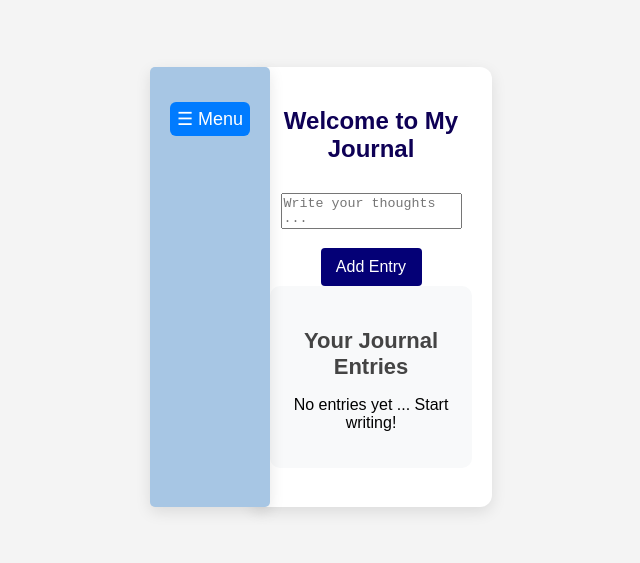
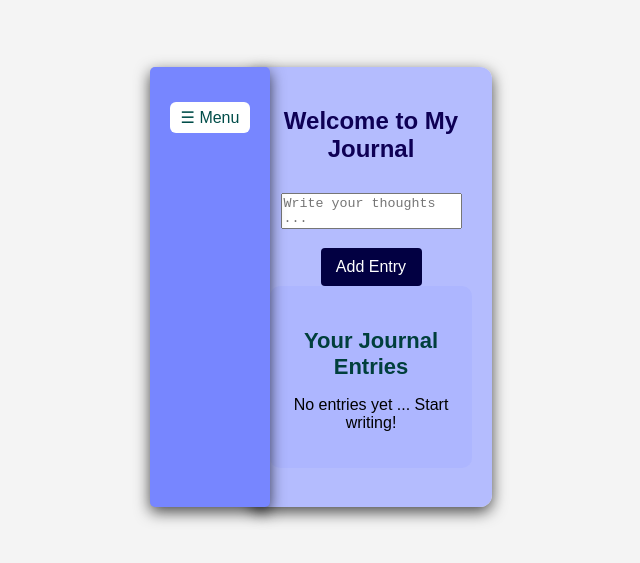
Before and after one commit to arpangreat/myjournal-app, a React (Create React App) app: page /Homepage in a window 1280 px wide. Shown: the part 133-696 px from the top of the page, without its empty margins (300-940 px from the left). Built offline with nearby package versions, Linux system fonts and the light colour scheme.

Commit message:
Added myjournal-app files

```diff
--- a/src/App.css
+++ b/src/App.css
@@ -52,7 +52,7 @@ input {
 }
 
 button {
-  background-color: #040076;
+  background-color: #020042;
   color: white;
   padding: 10px;
   border: none;
--- a/src/Homepage.css
+++ b/src/Homepage.css
@@ -22,11 +22,11 @@ body {
 /* Sidebar Dashboard */
 .sidebar {
   width: 80px;
-  background: #a7c6e4;
+  background: rgb(119, 134, 255);
   color: white;
   padding: 20px;
   border-radius: 5px;
-  box-shadow: 0 5px 15px rgba(0, 0, 0, 0.1);
+  box-shadow: 0 5px 15px rgba(0, 0, 0, 0.7);
   cursor: pointer;
   transition: width 0.5s ease-in-out;
   position: absolute;
@@ -41,18 +41,18 @@ body {
 
 /* Sidebar Toggle Button */
 .toggle-btn {
-  background: #007bff;
-  color: white;
+  background: #ffffff;
+  color: rgb(0, 77, 73);
   padding: 6px;
   border: none;
-  font-size: 18px;
+  font-size: bold 18px;
   cursor: pointer;
   border-radius: 6px;
   width: 100%;
 }
 
 .toggle-btn:hover {
-  background: #0056b3;
+  background: #b9fffb;
 }
 
 /* Sidebar Content */
@@ -80,16 +80,16 @@ body {
 }
 
 .sidebar li:hover {
-  background: #495057;
+  background: #b9fffb;
 }
 
 /* Journal Area */
 .homepage-content {
   flex: 1;
-  background: white;
+  background: rgba(173, 182, 255, 0.899);
   padding: 20px;
   border-radius: 12px;
-  box-shadow: 0 5px 15px rgba(0, 0, 0, 0.1);
+  box-shadow: 0 5px 15px rgba(0, 0, 0, 0.7);
   text-align: center;
   margin-left: 100px;
   transition: margin-left 0.5s ease-in-out;
@@ -104,7 +104,7 @@ body {
 
 /* Entries Section */
 .entries {
-  background: #f8f9fa;
+  background: rgba(173, 182, 255, 0.899);
   padding: 20px;
   border-radius: 10px;
 }
@@ -113,8 +113,11 @@ textarea {
   resize: none;
 }
 
+h2{
+  color: #003f3c;
+}
 h3 {
-  color: #444;
+  color: #003f3c;
   font-size: 22px;
   margin-bottom: 15px;
 }
@@ -131,9 +134,9 @@ li {
   margin: 10px 0;
   border-radius: 8px;
   font-size: 16px;
-  color: #212529;
+  color: #002727;
   box-shadow: 0 3px 8px rgba(0, 0, 0, 0.1);
-  border-left: 6px solid #007bff;
+  border-left: 6px solid #004749;
   transition: transform 0.2s ease-in-out;
 }
 
```
